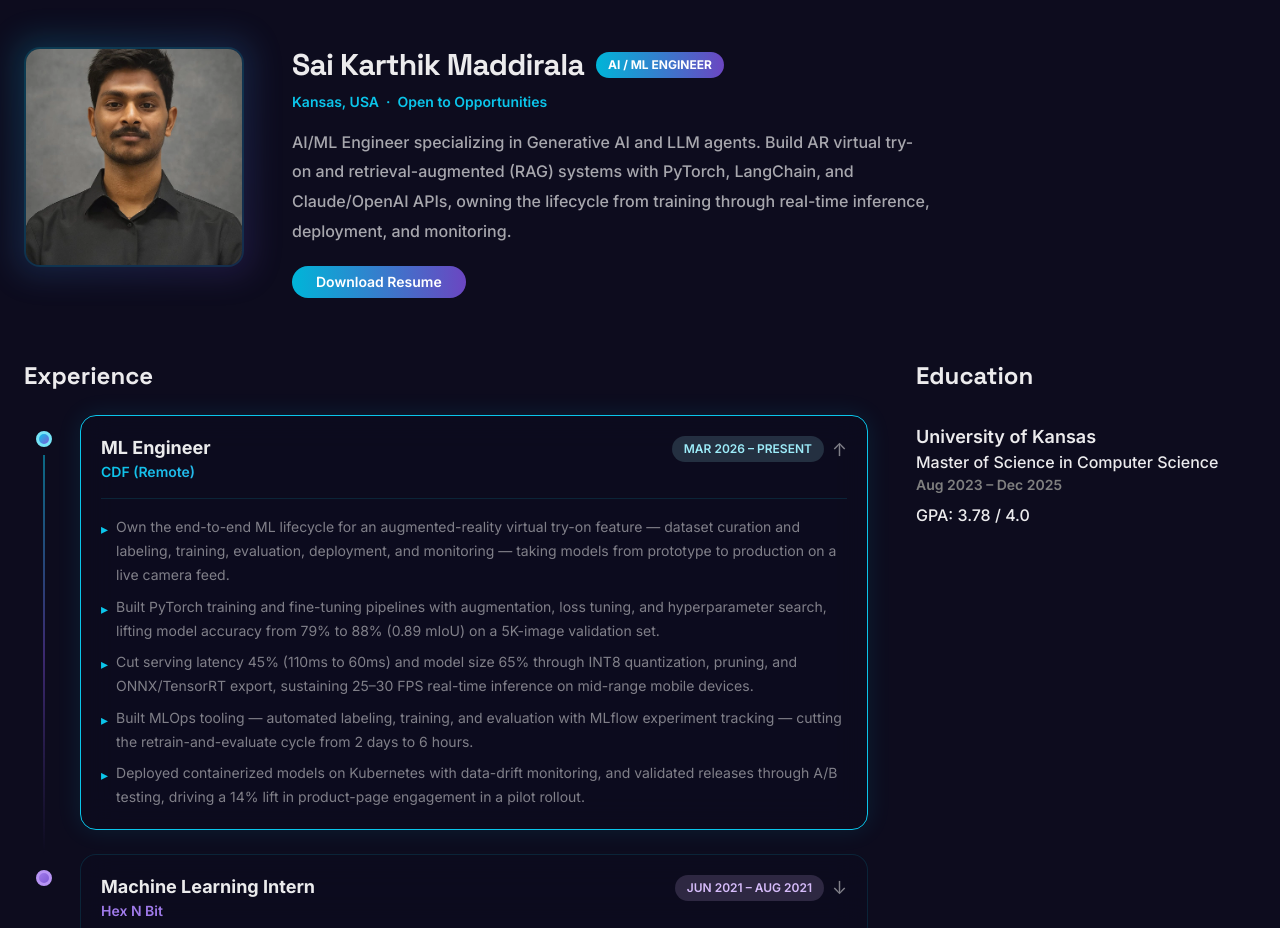
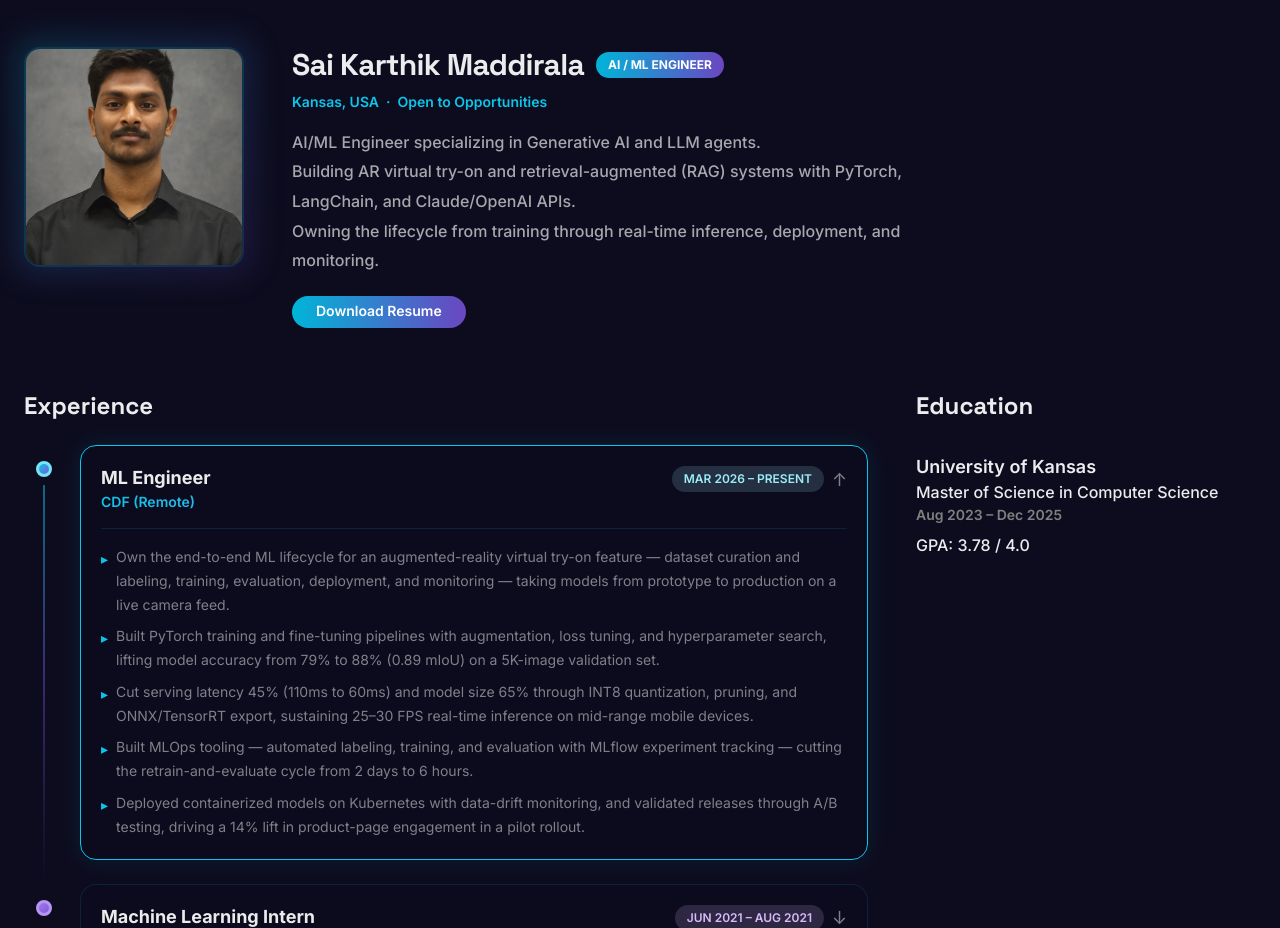
Before and after one commit to karthikmaddirala/new-p, a React (Create React App) app: page / in a window 1280 px wide. Shown: the part 2020-2948 px from the top of the page. Built offline with nearby package versions, Linux system fonts and the light colour scheme.

Commit message:
Format About summary as 3 clean lines

```diff
--- a/src/pages/about/About.tsx
+++ b/src/pages/about/About.tsx
@@ -22,7 +22,9 @@ export const About: FC = () => {
     const mutedColor = useColorModeValue("gray.600", "whiteAlpha.700");
 
     const summary =
-        "AI/ML Engineer specializing in Generative AI and LLM agents. Build AR virtual try-on and retrieval-augmented (RAG) systems with PyTorch, LangChain, and Claude/OpenAI APIs, owning the lifecycle from training through real-time inference, deployment, and monitoring.";
+        "AI/ML Engineer specializing in Generative AI and LLM agents.\n" +
+        "Building AR virtual try-on and retrieval-augmented (RAG) systems with PyTorch, LangChain, and Claude/OpenAI APIs.\n" +
+        "Owning the lifecycle from training through real-time inference, deployment, and monitoring.";
 
     return (
         <Box>
@@ -96,7 +98,7 @@ export const About: FC = () => {
                         Kansas, USA &nbsp;·&nbsp; Open to Opportunities
                     </Text>
 
-                    <Text fontSize={{ base: "sm", md: "md" }} color={mutedColor} lineHeight="1.85" maxW="640px">
+                    <Text fontSize={{ base: "sm", md: "md" }} color={mutedColor} lineHeight="1.85" maxW="640px" whiteSpace="pre-line">
                         {summary}
                     </Text>
 
```
